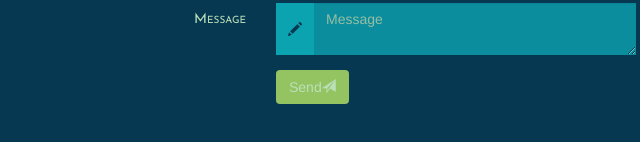
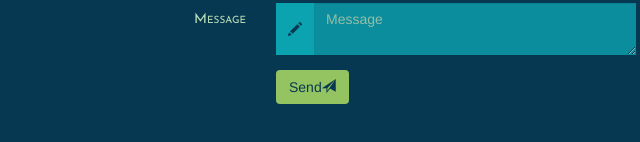
Before and after one commit to JWYC/Celadon27, a plain HTML site: page index.html in a window 1280 px wide. Shown: the part 2718-2860 px from the top of the page, 184-824 px from the left. Drawn offline with nearby package versions, Linux system fonts and the light colour scheme.

Commit message:
minor changes in css

```diff
--- a/css/main3.css
+++ b/css/main3.css
@@ -607,11 +607,11 @@ input:-webkit-autofill {
 
 .form-group .btn {
   background-color:#94C462;
-  color:#BAE0BA;
+  color:#073851;
 }
 
 .glyphicon-send{
-  color:#BAE0BA;
+  color:#073851;
 }
 
 /******FOOTER*******/
```
